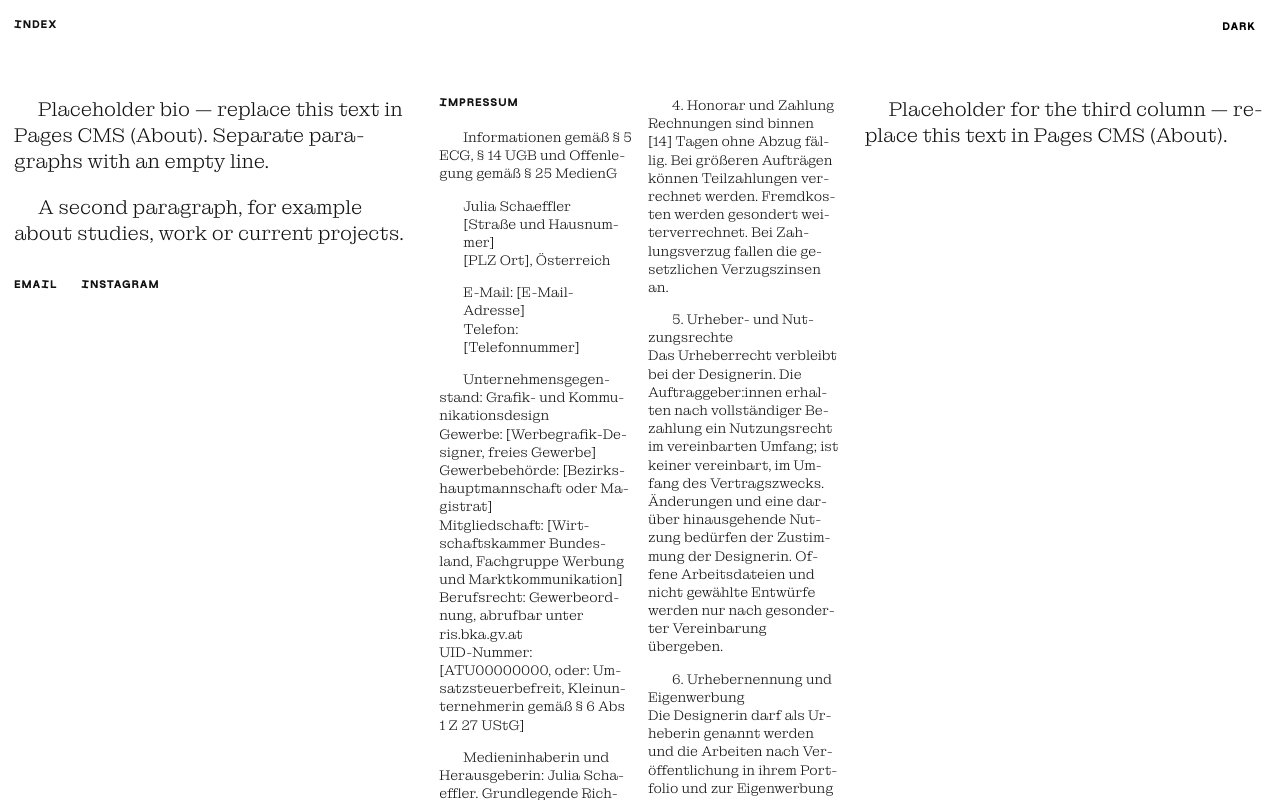
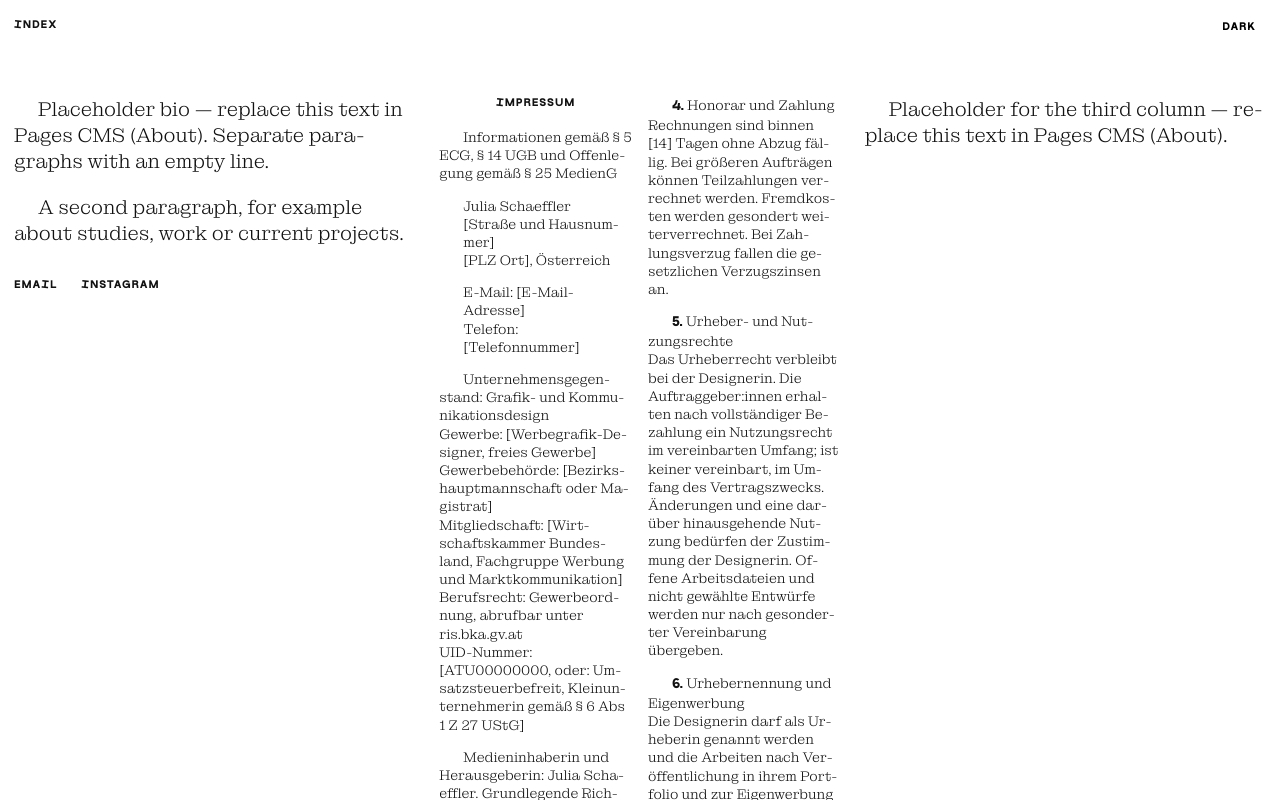
Before and after one commit to j-schaeff/Portfolio-website-Julia, a React (Vite) app: page /about in a window 1280 px wide. Built offline with nearby package versions, Linux system fonts and the light colour scheme.

Commit message:
about me impressum

```diff
--- a/src/components/about/AboutView.module.css
+++ b/src/components/about/AboutView.module.css
@@ -1,14 +1,13 @@
 /* Fixed and opaque like the detail page, so it plays in place over the
    exiting grid during the route crossfade. The page itself never scrolls:
-   each column scrolls on its own (on phones they stack, see below). The top
-   padding keeps scrolled text clear of the fixed "Index" button. */
+   each column scrolls on its own (on phones they stack, see below). */
 .about {
   position: fixed;
   inset: 0;
   z-index: 1;
   background: var(--bg);
   overflow: hidden;
-  padding: 96px 14px 0;
+  padding: 0 14px;
   display: grid;
   grid-template-columns: repeat(3, minmax(0, 1fr));
   grid-template-rows: minmax(0, 1fr);
@@ -30,9 +29,10 @@
   text-transform: uppercase;
 }
 
+/* The padding is inside the scroller so text runs up to the page edge. */
 .column {
   overflow-y: auto;
-  padding-bottom: 48px;
+  padding: 96px 0 48px;
 }
 
 /* Long words hyphenate rather than overflow; the wrap is a fallback for words
@@ -60,6 +60,12 @@
   text-indent: 0;
 }
 
+.number {
+  font-family: var(--font-sans);
+  font-feature-settings: "ss02";
+  font-weight: 700;
+}
+
 /* The middle column is legal text: smaller, and set in two text columns.
    These sit on .text, not .column, because a
    multi-column box of fixed height would overflow sideways instead of
@@ -82,13 +88,12 @@
   font-weight: 700;
   letter-spacing: 0.08em;
   text-transform: uppercase;
+  text-align: center;
   break-after: avoid;
 }
 
-/* Any heading after the first in a column, i.e. "Allgemeine Geschäftsbedingungen". */
 .paragraph + .heading {
   margin-top: 40px;
-  text-align: center;
 }
 
 .links {
@@ -124,7 +129,7 @@
   .column {
     flex: none;
     overflow-y: visible;
-    padding-bottom: 0;
+    padding: 0;
   }
 
   /* A column left blank in the CMS shouldn't add a gap to the stack. */
--- a/src/components/about/AboutView.tsx
+++ b/src/components/about/AboutView.tsx
@@ -5,6 +5,18 @@ import { about } from "../../data/about";
 import { markIntroPlayed } from "../../utils/intro";
 import { GRID_EXIT_TRANSITION } from "../../utils/motion";
 import styles from "./AboutView.module.css";
+
+// Sets a leading clause number ("1. Geltungsbereich") in the display face.
+function withNumber(text: string) {
+  const number = text.match(/^\d+\./)?.[0];
+  if (!number) return text;
+  return (
+    <>
+      <span className={styles.number}>{number}</span>
+      {text.slice(number.length)}
+    </>
+  );
+}
 
 export function AboutView() {
   const navigate = useNavigate();
@@ -47,7 +59,7 @@ export function AboutView() {
                   </p>
                 ) : (
                   <p key={i} className={styles.paragraph}>
-                    {paragraph}
+                    {withNumber(paragraph)}
                   </p>
                 ),
               )}
```
